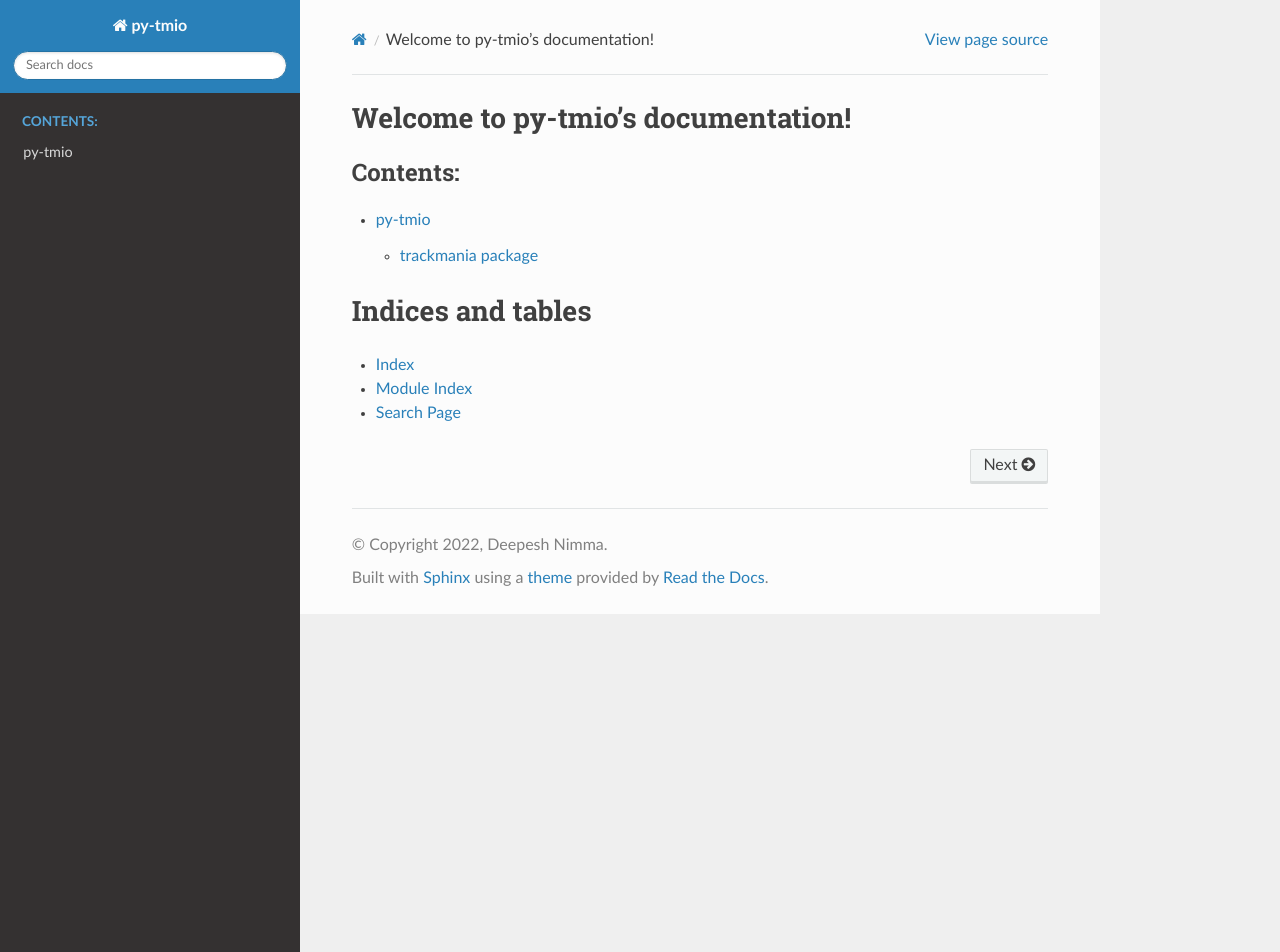
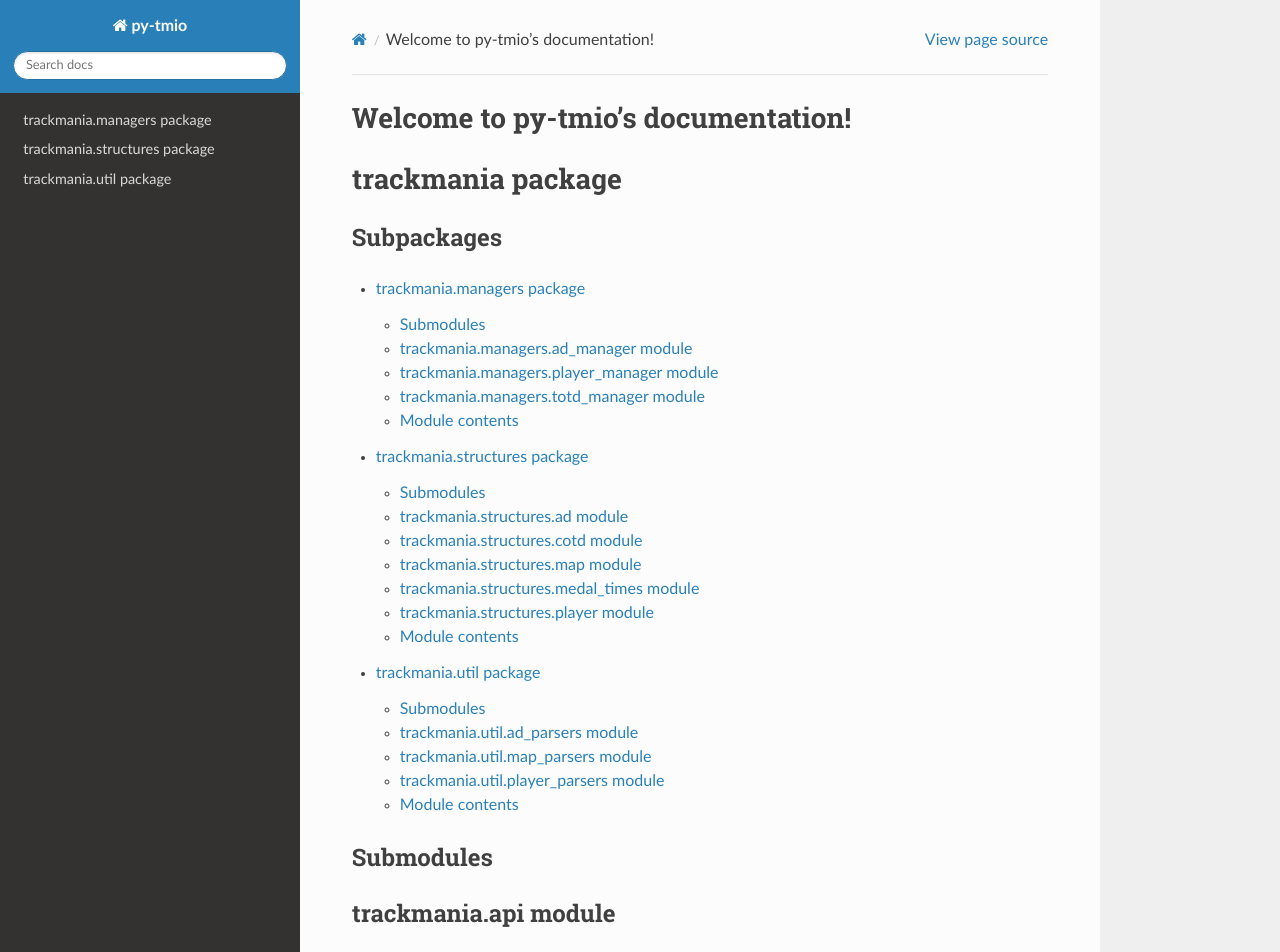
Before and after one commit to deepnimma/py-tmio, a Sphinx documentation site: the page built from docs/index.rst, in a window 1280 px wide and 1400 px high. Shown: the top 952 px of the window. Built offline with Sphinx 7.4.7 and the Read the Docs theme 2.0.0, drawn with Linux system fonts in a browser that asks for light colours; some of the changed lines change nothing that is shown; some of the changed text lies outside the part shown; grey boxes are pictures that could not be loaded.

Commit message:
messing about with docs

```diff
--- a/docs/conf.py
+++ b/docs/conf.py
@@ -32,6 +32,8 @@ extensions = [
     "sphinx.ext.autodoc",
     "sphinx.ext.todo",
     "sphinx.ext.coverage",
+    "sphinx.ext.napoleon",
+    "sphinx.ext.viewcode",
 ]
 
 # Add any paths that contain templates here, relative to this directory.
--- a/docs/index.rst
+++ b/docs/index.rst
@@ -6,11 +6,7 @@
 Welcome to py-tmio's documentation!
 ============================================
 
-.. toctree::
-   :maxdepth: 2
-   :caption: Contents:
-
-   modules
+.. include:: trackmania.rst
 
 Indices and tables
 ==================
```
